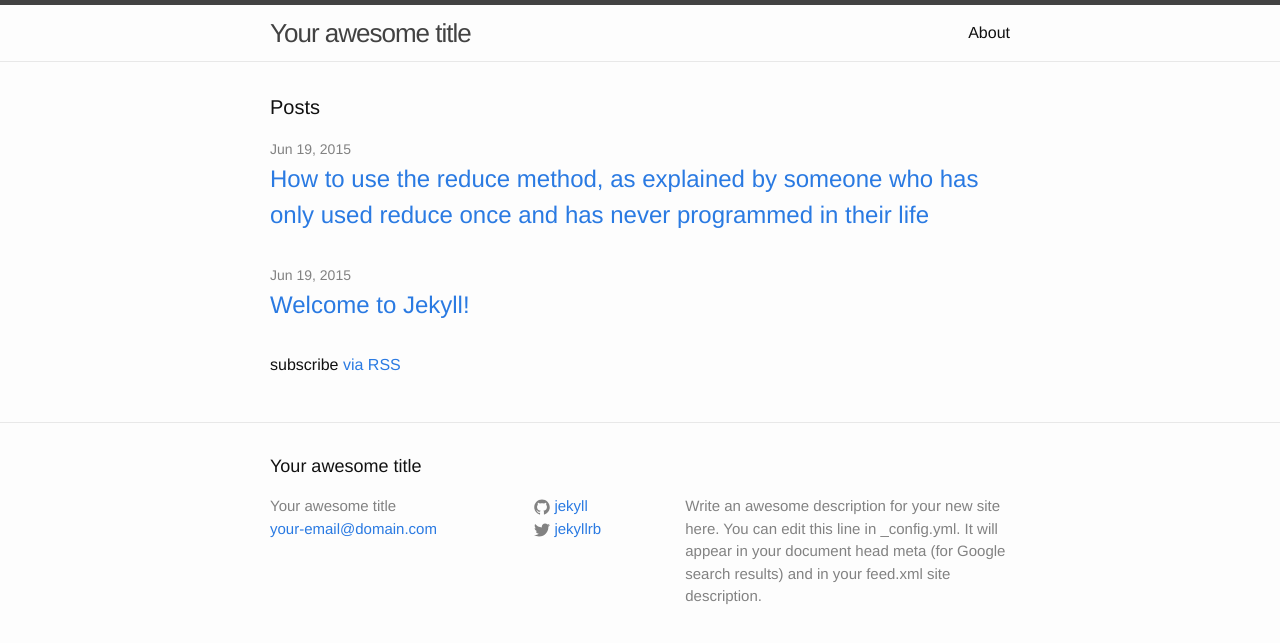
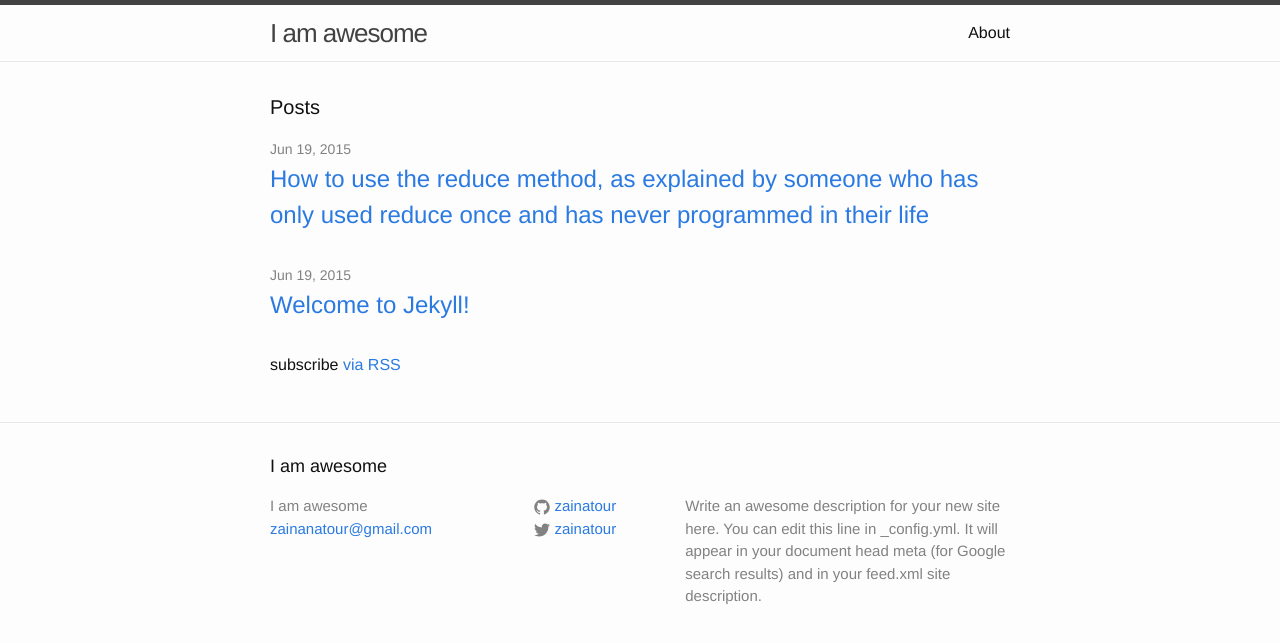
Before and after one commit to zainatour/blog, a Jekyll site: the page built from my-site/index.html, in a window 1280 px wide. Shown: the top 643 px of the page. Built offline with Jekyll 4.4.1, drawn with Linux system fonts in a browser that asks for light colours.

Commit message:
I am still awesome

```diff
--- a/my-site/_config.yml
+++ b/my-site/_config.yml
@@ -1,14 +1,14 @@
 # Site settings
-title: Your awesome title
-email: your-email@domain.com
+title: I am awesome
+email: zainanatour@gmail.com
 description: > # this means to ignore newlines until "baseurl:"
   Write an awesome description for your new site here. You can edit this
   line in _config.yml. It will appear in your document head meta (for
   Google search results) and in your feed.xml site description.
-baseurl: "" # the subpath of your site, e.g. /blog/
+baseurl: "/blog/" # the subpath of your site, e.g. /blog/
 url: "http://zainatour.github.io/" # the base hostname & protocol for your site
-twitter_username: jekyllrb
-github_username:  jekyll
+twitter_username: zainatour
+github_username:  zainatour
 
 # Build settings
 markdown: kramdown
```
